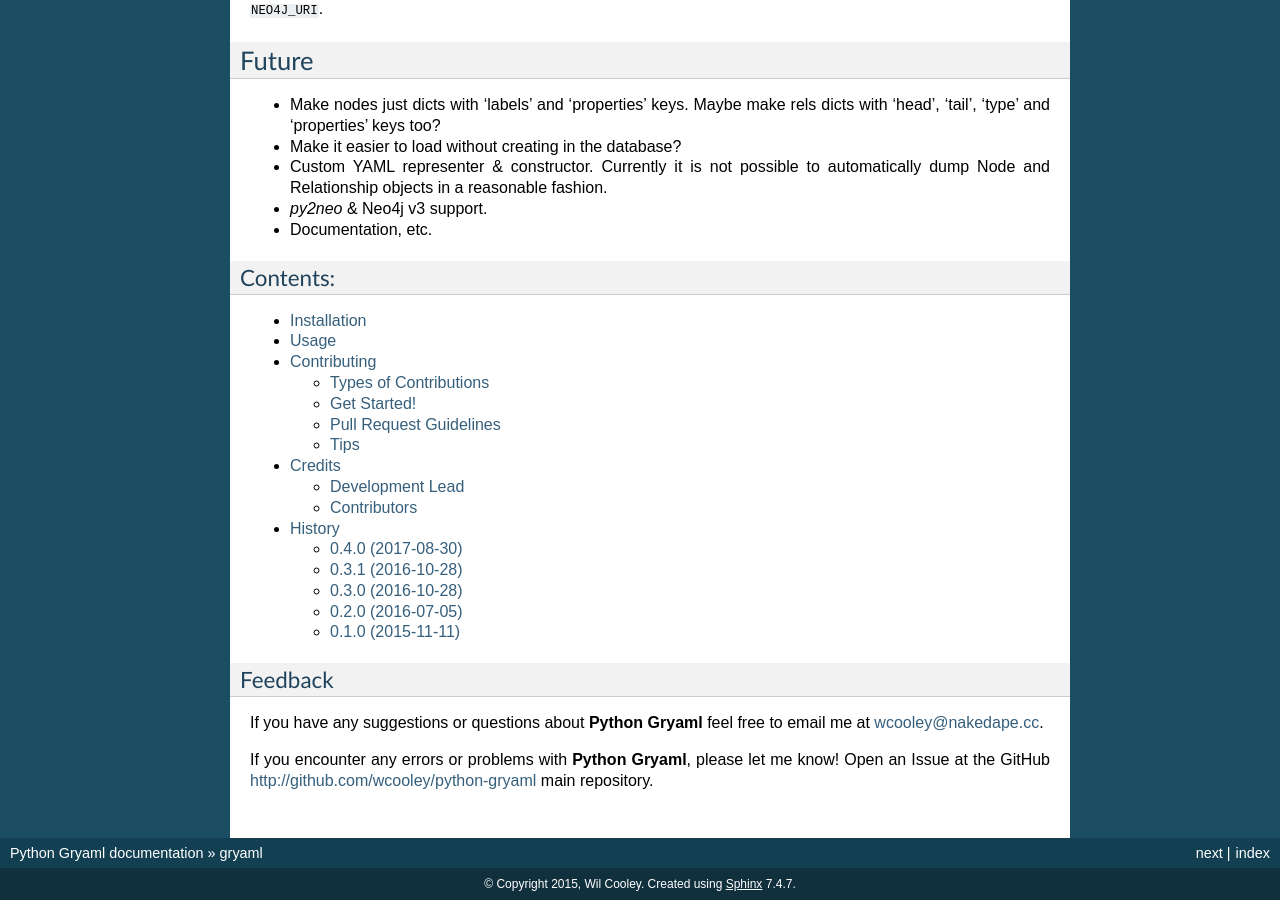
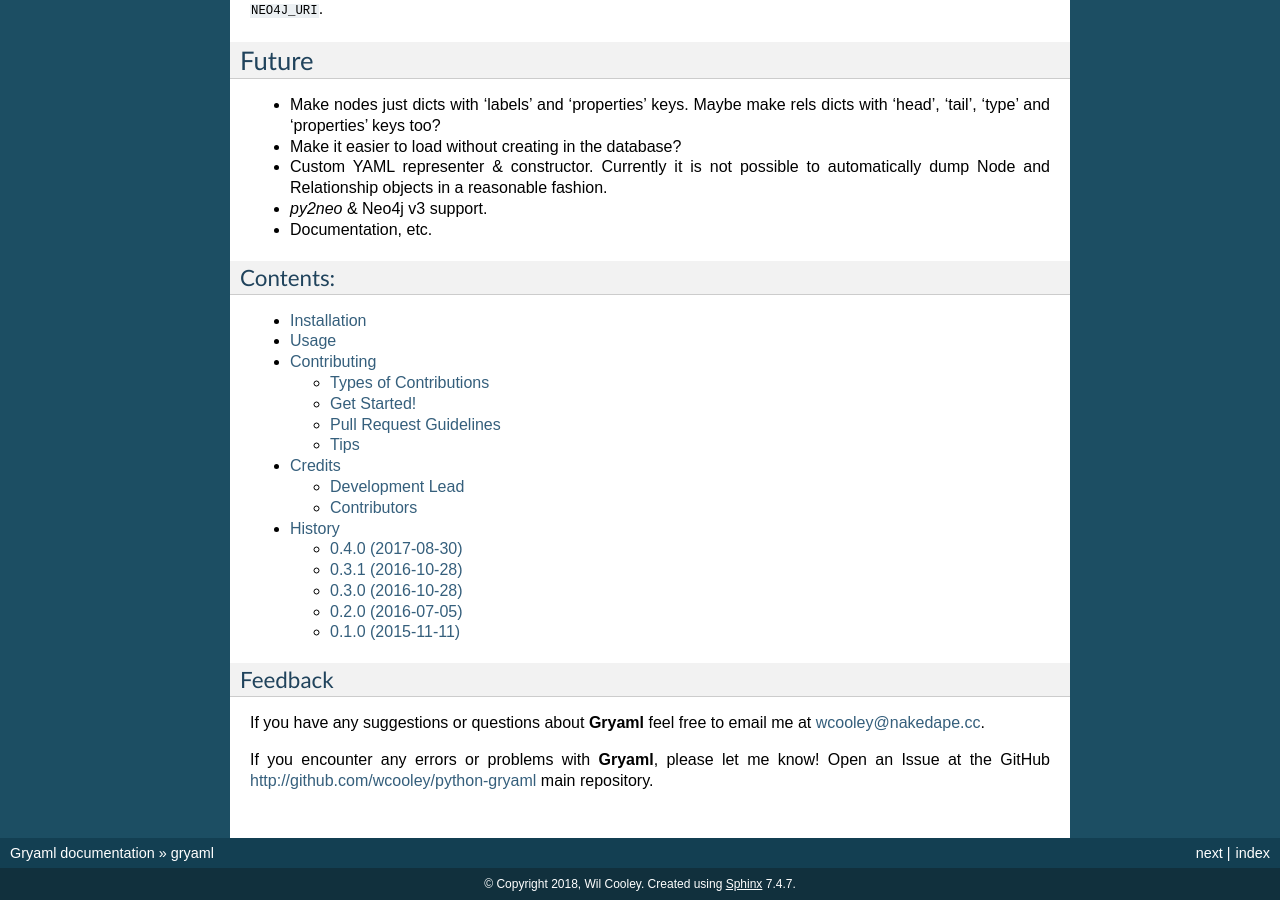
Before and after one commit to wcooley/python-gryaml, a Sphinx documentation site: the page built from docs/index.rst, in a window 1280 px wide and 900 px high, scrolled down 739 px. Built offline with Sphinx 7.4.7, drawn with Linux system fonts in a browser that asks for light colours; the version number could not be read and is left out; some of the changed text lies outside the part shown.

```diff
--- a/CONTRIBUTING.rst
+++ b/CONTRIBUTING.rst
@@ -36,8 +36,8 @@ is open to whoever wants to implement it.
 Write Documentation
 ~~~~~~~~~~~~~~~~~~~
 
-Python Gryaml could always use more documentation, whether as part of the
-official Python Gryaml docs, in docstrings, or even on the web in blog posts,
+Gryaml could always use more documentation, whether as part of the
+official Gryaml docs, in docstrings, or even on the web in blog posts,
 articles, and such.
 
 Submit Feedback
--- a/docs/conf.py
+++ b/docs/conf.py
@@ -49,8 +49,8 @@ source_suffix = '.rst'
 master_doc = 'index'
 
 # General information about the project.
-project = u'Python Gryaml'
-copyright = u'2015, Wil Cooley'
+project = u'Gryaml'
+copyright = u'2018, Wil Cooley'
 
 # The version info for the project you're documenting, acts as replacement for
 # |version| and |release|, also used in various other places throughout the
@@ -195,7 +195,7 @@ latex_elements = {
 # Grouping the document tree into LaTeX files. List of tuples
 # (source start file, target name, title, author, documentclass [howto/manual]).
 latex_documents = [
-  ('index', 'gryaml.tex', u'Python Gryaml Documentation',
+  ('index', 'gryaml.tex', u'Gryaml Documentation',
    u'Wil Cooley', 'manual'),
 ]
 
@@ -225,7 +225,7 @@ latex_documents = [
 # One entry per manual page. List of tuples
 # (source start file, name, description, authors, manual section).
 man_pages = [
-    ('index', 'gryaml', u'Python Gryaml Documentation',
+    ('index', 'gryaml', u'Gryaml Documentation',
      [u'Wil Cooley'], 1)
 ]
 
@@ -239,7 +239,7 @@ man_pages = [
 # (source start file, target name, title, author,
 #  dir menu entry, description, category)
 texinfo_documents = [
-  ('index', 'gryaml', u'Python Gryaml Documentation',
+  ('index', 'gryaml', u'Gryaml Documentation',
    u'Wil Cooley', 'gryaml', 'One line description of project.',
    'Miscellaneous'),
 ]
--- a/docs/index.rst
+++ b/docs/index.rst
@@ -20,8 +20,8 @@ Contents:
 Feedback
 ========
 
-If you have any suggestions or questions about **Python Gryaml** feel free to email me
+If you have any suggestions or questions about **Gryaml** feel free to email me
 at wcooley@nakedape.cc.
 
-If you encounter any errors or problems with **Python Gryaml**, please let me know!
+If you encounter any errors or problems with **Gryaml**, please let me know!
 Open an Issue at the GitHub http://github.com/wcooley/python-gryaml main repository.
```
